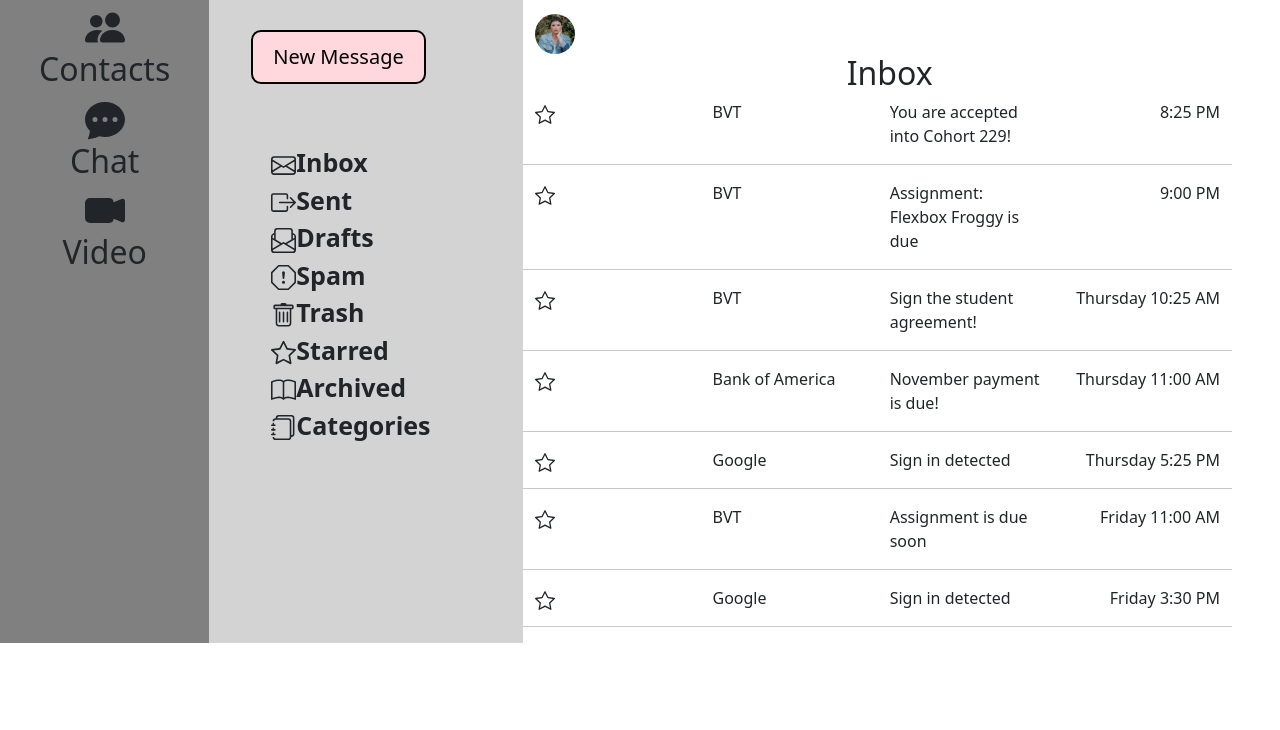
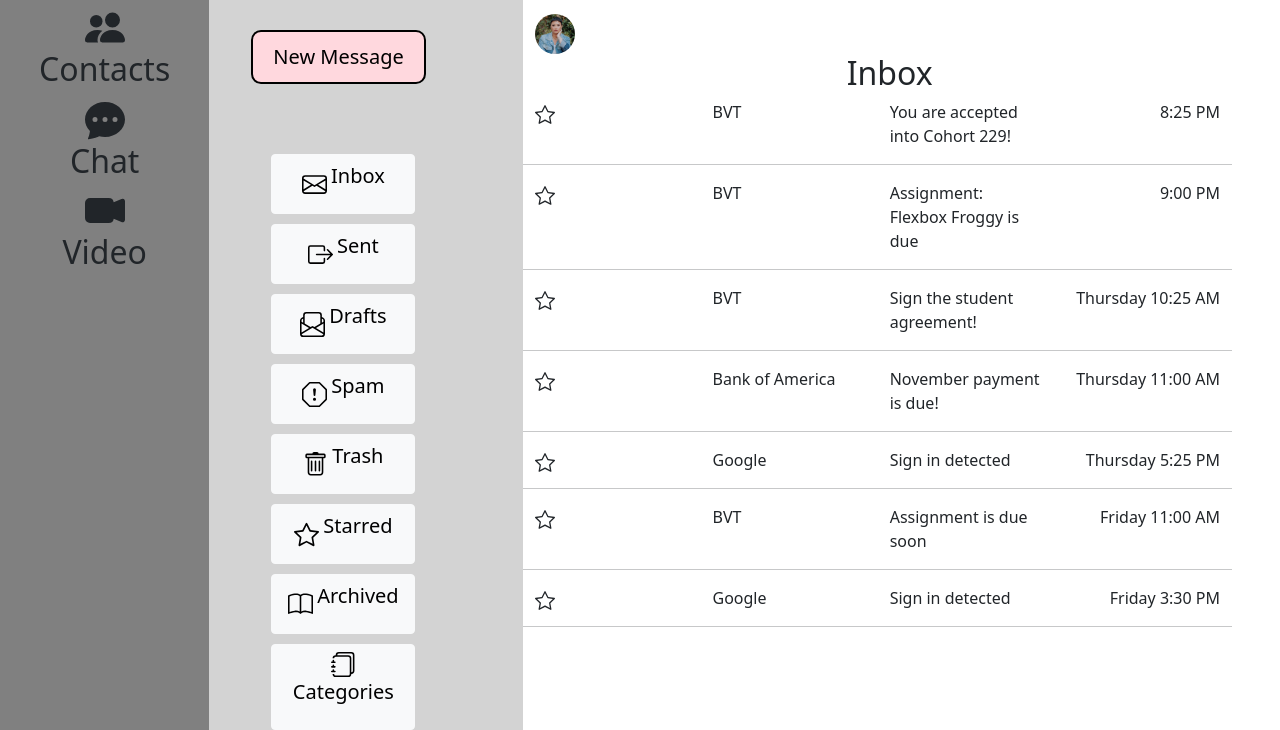
Before and after one commit to junalynnc/email-project, a website: page index.html in a window 1280 px wide. Shown: the part 86-816 px from the top of the page. Drawn offline with nearby package versions, Linux system fonts and the light colour scheme.

Commit message:
inbox buttons

```diff
--- a/index.html
+++ b/index.html
@@ -1,12 +1,12 @@
 <!doctype html>
 <html lang="en">
   <head>
-    <!-- Required meta tags -->
+    <!---------------------------------------------- Required meta tags ----------------------------------------->
     <meta charset="utf-8">
     <meta name="viewport" content="width=device-width, initial-scale=1">
     <link rel="stylesheet" href="styles.css">
 
-    <!-- Bootstrap CSS -->
+    <!----------------------------------------------------Bootstrap CSS ---------------------------------------->
     <link href="https://cdn.jsdelivr.net/npm/bootstrap@5.0.2/dist/css/bootstrap.min.css" rel="stylesheet" integrity="sha384-EVSTQN3/azprG1Anm3QDgpJLIm9Nao0Yz1ztcQTwFspd3yD65VohhpuuCOmLASjC" crossorigin="anonymous">
 
     <!-- Bootstrap Icons -->
@@ -22,7 +22,7 @@
   <body>
     <div class="container-fluid">
 
-        <!-- SIDE NAVBAR -->
+    <!------------------------------------------ SIDE NAVBAR ---------------------------------------------------->
 
         <div class="row w-100">
           <div id="hamburger-menu" class="col-md-2 col-lg-2">
@@ -52,52 +52,85 @@
           </div>
 
 
-
-          <!-- CATEGORY PANE -->
+          <!-------------------------------------- CATEGORY PANE  --------------------------------------------------->
 
           <div id="categories" class="col-md-3 col-lg-3">
             <img id="logo" src="images/koala-logo.png" alt="koala-logo">
-            <h1 id="title" >Kmail</h1>
+            <h1 id="title">Kmail</h1>
 
             <button id="new-message-button" type="button">New Message</button>
 
             <div id="category-icons" class="row">
               <div id="category-titles" class="col">
+
+                <button type="button" class="btn btn-light">
                   <svg xmlns="http://www.w3.org/2000/svg" width="25" height="25" fill="currentColor" class="bi bi-envelope" viewBox="0 0 16 16">
                   <path d="M0 4a2 2 0 0 1 2-2h12a2 2 0 0 1 2 2v8a2 2 0 0 1-2 2H2a2 2 0 0 1-2-2V4Zm2-1a1 1 0 0 0-1 1v.217l7 4.2 7-4.2V4a1 1 0 0 0-1-1H2Zm13 2.383-4.708 2.825L15 11.105V5.383Zm-.034 6.876-5.64-3.471L8 9.583l-1.326-.795-5.64 3.47A1 1 0 0 0 2 13h12a1 1 0 0 0 .966-.741ZM1 11.105l4.708-2.897L1 5.383v5.722Z"/>
-                </svg>Inbox<br/>
+                  </svg>
+                  <p>Inbox</p>
+                </button>
+                <br/>
 
+                <button type="button" class="btn btn-light">
                   <svg xmlns="http://www.w3.org/2000/svg" width="25" height="25" fill="currentColor" class="bi bi-box-arrow-right" viewBox="0 0 16 16">
                   <path fill-rule="evenodd" d="M10 12.5a.5.5 0 0 1-.5.5h-8a.5.5 0 0 1-.5-.5v-9a.5.5 0 0 1 .5-.5h8a.5.5 0 0 1 .5.5v2a.5.5 0 0 0 1 0v-2A1.5 1.5 0 0 0 9.5 2h-8A1.5 1.5 0 0 0 0 3.5v9A1.5 1.5 0 0 0 1.5 14h8a1.5 1.5 0 0 0 1.5-1.5v-2a.5.5 0 0 0-1 0v2z"/>
                   <path fill-rule="evenodd" d="M15.854 8.354a.5.5 0 0 0 0-.708l-3-3a.5.5 0 0 0-.708.708L14.293 7.5H5.5a.5.5 0 0 0 0 1h8.793l-2.147 2.146a.5.5 0 0 0 .708.708l3-3z"/>
-                </svg>Sent<br/>
+                  </svg>
+                  <p>Sent</p>
+                </button>
+                <br/>
 
+                <button type="button" class="btn btn-light">
                   <svg xmlns="http://www.w3.org/2000/svg" width="25" height="25" fill="currentColor" class="bi bi-envelope-paper" viewBox="0 0 16 16">
                   <path d="M4 0a2 2 0 0 0-2 2v1.133l-.941.502A2 2 0 0 0 0 5.4V14a2 2 0 0 0 2 2h12a2 2 0 0 0 2-2V5.4a2 2 0 0 0-1.059-1.765L14 3.133V2a2 2 0 0 0-2-2H4Zm10 4.267.47.25A1 1 0 0 1 15 5.4v.817l-1 .6v-2.55Zm-1 3.15-3.75 2.25L8 8.917l-1.25.75L3 7.417V2a1 1 0 0 1 1-1h8a1 1 0 0 1 1 1v5.417Zm-11-.6-1-.6V5.4a1 1 0 0 1 .53-.882L2 4.267v2.55Zm13 .566v5.734l-4.778-2.867L15 7.383Zm-.035 6.88A1 1 0 0 1 14 15H2a1 1 0 0 1-.965-.738L8 10.083l6.965 4.18ZM1 13.116V7.383l4.778 2.867L1 13.117Z"/>
-                </svg>Drafts<br/>
+                  </svg>
+                  <p>Drafts</p>
+                </button>
+                <br/>
 
+                <button type="button" class="btn btn-light">
                   <svg xmlns="http://www.w3.org/2000/svg" width="25" height="25" fill="currentColor" class="bi bi-exclamation-octagon" viewBox="0 0 16 16">
                   <path d="M4.54.146A.5.5 0 0 1 4.893 0h6.214a.5.5 0 0 1 .353.146l4.394 4.394a.5.5 0 0 1 .146.353v6.214a.5.5 0 0 1-.146.353l-4.394 4.394a.5.5 0 0 1-.353.146H4.893a.5.5 0 0 1-.353-.146L.146 11.46A.5.5 0 0 1 0 11.107V4.893a.5.5 0 0 1 .146-.353L4.54.146zM5.1 1 1 5.1v5.8L5.1 15h5.8l4.1-4.1V5.1L10.9 1H5.1z"/>
                   <path d="M7.002 11a1 1 0 1 1 2 0 1 1 0 0 1-2 0zM7.1 4.995a.905.905 0 1 1 1.8 0l-.35 3.507a.552.552 0 0 1-1.1 0L7.1 4.995z"/>
-                </svg>Spam<br/>
+                  </svg>
+                  <p>Spam</p>
+                </button>
+                <br/>
 
+                <button type="button" class="btn btn-light">
                   <svg xmlns="http://www.w3.org/2000/svg" width="25" height="25" fill="currentColor" class="bi bi-trash" viewBox="0 0 16 16">
                     <path d="M5.5 5.5A.5.5 0 0 1 6 6v6a.5.5 0 0 1-1 0V6a.5.5 0 0 1 .5-.5zm2.5 0a.5.5 0 0 1 .5.5v6a.5.5 0 0 1-1 0V6a.5.5 0 0 1 .5-.5zm3 .5a.5.5 0 0 0-1 0v6a.5.5 0 0 0 1 0V6z"/>
                     <path fill-rule="evenodd" d="M14.5 3a1 1 0 0 1-1 1H13v9a2 2 0 0 1-2 2H5a2 2 0 0 1-2-2V4h-.5a1 1 0 0 1-1-1V2a1 1 0 0 1 1-1H6a1 1 0 0 1 1-1h2a1 1 0 0 1 1 1h3.5a1 1 0 0 1 1 1v1zM4.118 4 4 4.059V13a1 1 0 0 0 1 1h6a1 1 0 0 0 1-1V4.059L11.882 4H4.118zM2.5 3V2h11v1h-11z"/>
-                </svg>Trash<br/>
+                  </svg>
+                  <p>Trash</p>
+                </button>
+                <br />
 
+                <button type="button" class="btn btn-light">
                   <svg xmlns="http://www.w3.org/2000/svg" width="25" height="25" fill="currentColor" class="bi bi-star" viewBox="0 0 16 16">
                   <path d="M2.866 14.85c-.078.444.36.791.746.593l4.39-2.256 4.389 2.256c.386.198.824-.149.746-.592l-.83-4.73 3.522-3.356c.33-.314.16-.888-.282-.95l-4.898-.696L8.465.792a.513.513 0 0 0-.927 0L5.354 5.12l-4.898.696c-.441.062-.612.636-.283.95l3.523 3.356-.83 4.73zm4.905-2.767-3.686 1.894.694-3.957a.565.565 0 0 0-.163-.505L1.71 6.745l4.052-.576a.525.525 0 0 0 .393-.288L8 2.223l1.847 3.658a.525.525 0 0 0 .393.288l4.052.575-2.906 2.77a.565.565 0 0 0-.163.506l.694 3.957-3.686-1.894a.503.503 0 0 0-.461 0z"/>
-                </svg>Starred<br/>
+                  </svg>
+                  <p>Starred</p>
+                </button>
+                <br/>
 
+                <button type="button" class="btn btn-light">
                   <svg xmlns="http://www.w3.org/2000/svg" width="25" height="25" fill="currentColor" class="bi bi-book" viewBox="0 0 16 16">
                   <path d="M1 2.828c.885-.37 2.154-.769 3.388-.893 1.33-.134 2.458.063 3.112.752v9.746c-.935-.53-2.12-.603-3.213-.493-1.18.12-2.37.461-3.287.811V2.828zm7.5-.141c.654-.689 1.782-.886 3.112-.752 1.234.124 2.503.523 3.388.893v9.923c-.918-.35-2.107-.692-3.287-.81-1.094-.111-2.278-.039-3.213.492V2.687zM8 1.783C7.015.936 5.587.81 4.287.94c-1.514.153-3.042.672-3.994 1.105A.5.5 0 0 0 0 2.5v11a.5.5 0 0 0 .707.455c.882-.4 2.303-.881 3.68-1.02 1.409-.142 2.59.087 3.223.877a.5.5 0 0 0 .78 0c.633-.79 1.814-1.019 3.222-.877 1.378.139 2.8.62 3.681 1.02A.5.5 0 0 0 16 13.5v-11a.5.5 0 0 0-.293-.455c-.952-.433-2.48-.952-3.994-1.105C10.413.809 8.985.936 8 1.783z"/>
-                </svg>Archived<br/>
+                  </svg>
+                  <p>Archived</p>
+                </button>
+                <br/>
 
+                <button type="button" class="btn btn-light">
                   <svg xmlns="http://www.w3.org/2000/svg" width="25" height="25" fill="currentColor" class="bi bi-journals" viewBox="0 0 16 16">
                   <path d="M5 0h8a2 2 0 0 1 2 2v10a2 2 0 0 1-2 2 2 2 0 0 1-2 2H3a2 2 0 0 1-2-2h1a1 1 0 0 0 1 1h8a1 1 0 0 0 1-1V4a1 1 0 0 0-1-1H3a1 1 0 0 0-1 1H1a2 2 0 0 1 2-2h8a2 2 0 0 1 2 2v9a1 1 0 0 0 1-1V2a1 1 0 0 0-1-1H5a1 1 0 0 0-1 1H3a2 2 0 0 1 2-2z"/>
                   <path d="M1 6v-.5a.5.5 0 0 1 1 0V6h.5a.5.5 0 0 1 0 1h-2a.5.5 0 0 1 0-1H1zm0 3v-.5a.5.5 0 0 1 1 0V9h.5a.5.5 0 0 1 0 1h-2a.5.5 0 0 1 0-1H1zm0 2.5v.5H.5a.5.5 0 0 0 0 1h2a.5.5 0 0 0 0-1H2v-.5a.5.5 0 0 0-1 0z"/>
-                </svg>Categories<br/>
+                  </svg>
+                  <p>Categories</p>
+                </button>
+                <br/>
+
               </div>
             </div>
           </div>
@@ -109,7 +142,7 @@
               <div id="menu"></div>
             </button>
 
-
+            <!---------------------------- MOBILE & TABLET VIEW HAMBURGER SIDE MENU ---------------------------------->
             <div id="sidenav-menu" class="sidenav">
               <a href="javascript:void(0)" class="closebtn" onclick="closeNav()">&times;</a>
               <img id="profile-pic" src="images/demi.jpg" alt="profile pic">
@@ -127,7 +160,7 @@
 
 
 
-            <!-- INBOX -->
+            <!----------------------------------- INBOX ------------------------------------------------------------->
 
             <input id="search-bar" type="text" placeholder="Search for mail">
 
@@ -298,6 +331,8 @@
         </div>
     </div>
 
+    <!-------------------------------------------------JAVASCRIPT------------------------------------------------>
+
     <script src="https://cdn.jsdelivr.net/npm/@popperjs/core@2.9.2/dist/umd/popper.min.js" integrity="sha384-IQsoLXl5PILFhosVNubq5LC7Qb9DXgDA9i+tQ8Zj3iwWAwPtgFTxbJ8NT4GN1R8p" crossorigin="anonymous"></script>
     <script src="https://cdn.jsdelivr.net/npm/bootstrap@5.0.2/dist/js/bootstrap.min.js" integrity="sha384-cVKIPhGWiC2Al4u+LWgxfKTRIcfu0JTxR+EQDz/bgldoEyl4H0zUF0QKbrJ0EcQF" crossorigin="anonymous"></script>
 
--- a/styles.css
+++ b/styles.css
@@ -112,18 +112,6 @@ button {
     margin-left: 50px;
   }
 
-@media only screen and (max-width: 770px) {
-    #hamburger-menu, #categories {
-        display: none;
-    }
-}
-
-@media only screen and (min-width: 770px) {
-  #sidenav-menu, #sidenav-button {
-      display: none;
-  }
-}
-
 #menu-titles svg {
   display: block;
   margin: auto;
@@ -140,3 +128,50 @@ button {
   display: block;
   margin: auto;
 }
+
+/* ------------ INBOX BUTTONS ------------- */
+
+.btn-light {
+  margin-top: 10px;
+  padding-top: 5px;
+  padding-bottom: 5px;
+  width: 60%;
+  border-radius: 40%;
+}
+
+.btn-light svg {
+  vertical-align: middle;
+  display: inline-block;
+}
+
+.btn-light p {
+  vertical-align: middle;
+  display: inline-block;
+  font-size: 20px;
+}
+
+/* ------------- MEDIA QUERIES ------------- */
+
+@media only screen and (max-width: 780px) {
+  #hamburger-menu, #categories {
+      display: none;
+  }
+}
+
+@media only screen and (min-width: 779px) {
+  #sidenav-menu, #sidenav-button {
+    display: none;
+  }
+
+  /* ------------ INBOX BUTTONS ------------- */
+
+  .btn-light {
+  margin-top: 10px;
+  padding-top: 5px;
+  padding-bottom: 5px;
+  width: 60%;
+  border-radius: 40%;
+  }
+
+
+}
```
Lines whose indentation alone changed are shown as unchanged.
